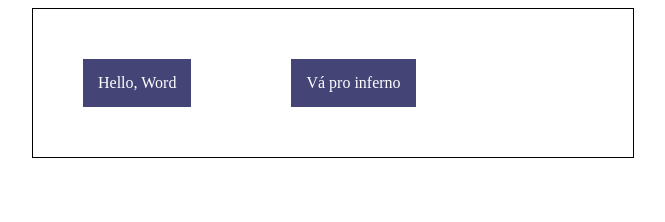
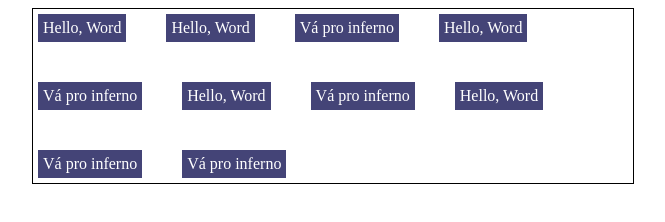
Before and after one commit to MhaviPL/html2deverdade, a plain HTML site: page htmlzinho/index.html in a window 1280 px wide. Shown: the whole page, without its empty margins (307-972 px from the left). Drawn offline with Linux system fonts and the light colour scheme.

Commit message:
não sei

```diff
--- a/htmlzinho/index.html
+++ b/htmlzinho/index.html
@@ -9,6 +9,14 @@
 <body>
     <div class="flexivel">
         <div class="item">Hello, Word</div>
+        <div class="item">Hello, Word</div>
+        <div class="item">Vá pro inferno</div>
+        <div class="item">Hello, Word</div>
+        <div class="item">Vá pro inferno</div>
+        <div class="item">Hello, Word</div>
+        <div class="item">Vá pro inferno</div>
+        <div class="item">Hello, Word</div>
+        <div class="item">Vá pro inferno</div>
         <div class="item">Vá pro inferno</div>
 
     </div>
--- a/htmlzinho/style.css
+++ b/htmlzinho/style.css
@@ -1,10 +1,12 @@
 .item{
-    margin: 50px;
-    padding: 15px;
-    background:#447;
+    margin: 5px;
+    padding: 5px;
+    background:#444477;
     text-align: center;
     font-size: 1em;
     color: #fff;
+    text-align: center;
+    align-items: center;
 }
 .flexivel{
     display: flex;
@@ -12,6 +14,10 @@
     max-height: 300px;
     margin: 0 auto ;
     border: 1px solid black;
+    flex-wrap: wrap;
+    flex-direction: row;
+    gap: 30px;
+
 }
 p{
     color: blue;
```
